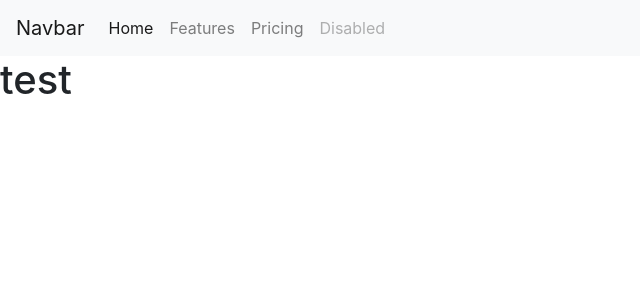
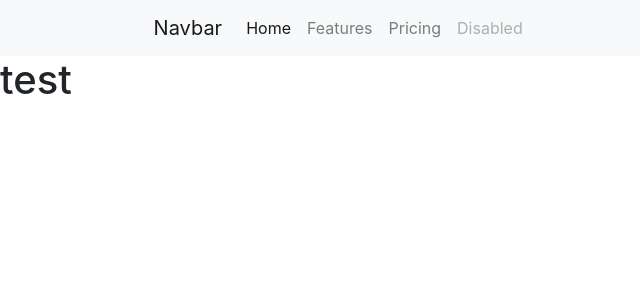
Before and after one commit to AdamMisiak/Blogs_manager, a Django app: page / in a window 1280 px wide. Shown: the top 300 px of the page, without its empty margins (0-640 px from the left). Run offline with Django 3.2, Linux system fonts and the light colour scheme; some libraries are stand-ins or nearby versions.

Commit message:
Added styles file

```diff
--- a/blogs_manager/blogs_manager/settings.py
+++ b/blogs_manager/blogs_manager/settings.py
@@ -121,4 +121,8 @@ USE_TZ = True
 # Static files (CSS, JavaScript, Images)
 # https://docs.djangoproject.com/en/3.1/howto/static-files/
 
-STATIC_URL = '/static/'
+STATIC_ROOT= os.path.join(BASE_DIR, 'static')
+STATIC_URL = 'blogs_manager/static/'
+STATICFILES_DIRS = [
+    os.path.join(BASE_DIR, 'blogs_manager/static')
+]
--- /dev/null
+++ b/blogs_manager/blogs_manager/static/css/styles.css
@@ -0,0 +1,8 @@
+.bg-light {
+    padding-left: 12%;
+    padding-right: 12%;
+}
+
+.navbar-collapse{
+    color:green;
+}
--- a/blogs_manager/templates/base.html
+++ b/blogs_manager/templates/base.html
@@ -1,3 +1,4 @@
+{% load static %}
 <!DOCTYPE html>
 <html lang="en">
 
@@ -15,6 +16,7 @@
     <script src="https://stackpath.bootstrapcdn.com/bootstrap/4.5.0/js/bootstrap.min.js" integrity="sha384-OgVRvuATP1z7JjHLkuOU7Xw704+h835Lr+6QL9UvYjZE3Ipu6Tp75j7Bh/kR0JKI" crossorigin="anonymous"></script>
 
     <script src="https://code.jquery.com/jquery-3.5.1.js" integrity="sha256-QWo7LDvxbWT2tbbQ97B53yJnYU3WhH/C8ycbRAkjPDc=" crossorigin="anonymous"></script>
+    <link rel="stylesheet" type="text/css" href="{% static 'css/styles.css' %}">
 </head>
 
 <body>
```
